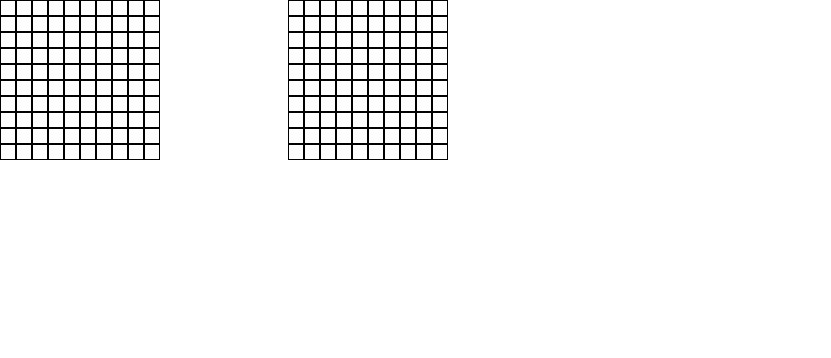
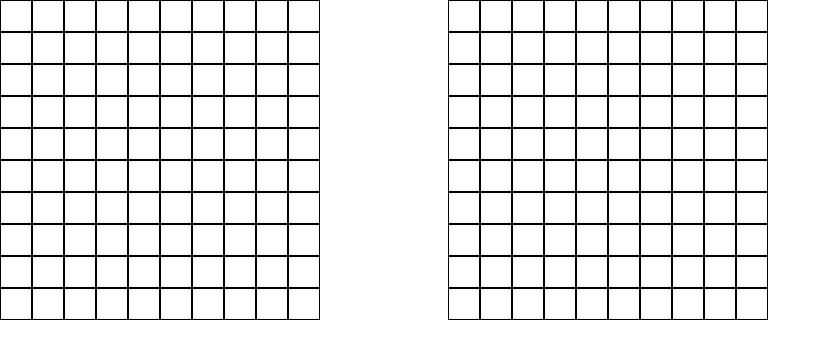
Before and after one commit to mell62/battleship, a website built with webpack: page src/index.html in a window 1280 px wide. Shown: the whole page, without its empty margins (0-831 px from the left). Built offline with nearby package versions, Linux system fonts and the light colour scheme.

Commit message:
Feat: Make board cells bigger for visibility

```diff
--- a/src/styles/style.css
+++ b/src/styles/style.css
@@ -5,18 +5,12 @@
 
 .gameboard {
   display: grid;
-  grid-template-columns: repeat(10, 1rem);
-  grid-template-rows: repeat(10, 1rem);
-}
-
-.player-board {
-  display: grid;
-  grid-template-columns: repeat(10, 1rem);
-  grid-template-rows: repeat(10, 1rem);
+  grid-template-columns: repeat(10, 2rem);
+  grid-template-rows: repeat(10, 2rem);
 }
 
 .coord {
   border: 0.1rem solid black;
-  width: 1rem;
-  height: 1rem;
+  width: 2rem;
+  height: 2rem;
 }
```
